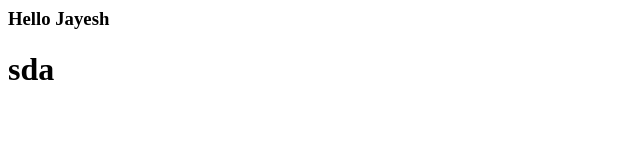
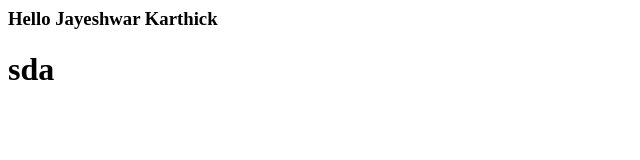
Before and after one commit to Jayesh-31/TestGit, a plain HTML site: page 100x/index.html in a window 1280 px wide. Shown: the whole page, without its empty margins (0-640 px from the left). Drawn offline with Linux system fonts and the light colour scheme.

Commit message:
Modified File

```diff
--- a/100x/index.html
+++ b/100x/index.html
@@ -6,7 +6,7 @@
     <title>Document</title>
   </head>
   <body>
-    <h3>Hello Jayesh</h3>
+    <h3>Hello Jayeshwar Karthick</h3>
     <div class="main"></div>
     <span id="container">
       <h1>sda</h1>
```
